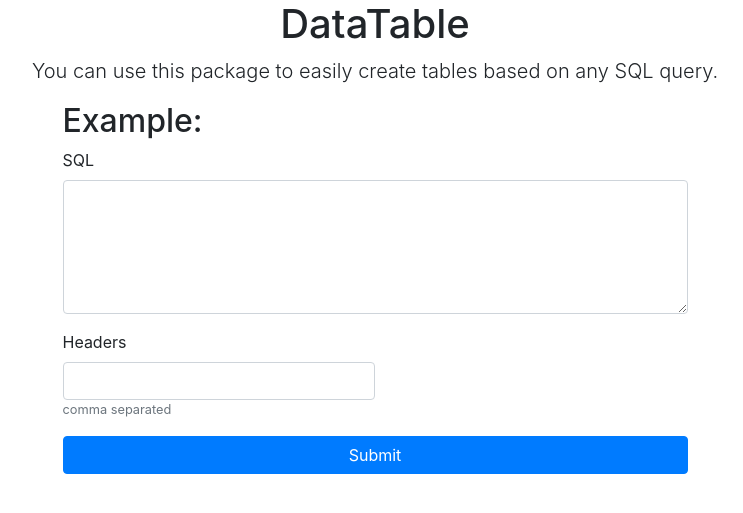
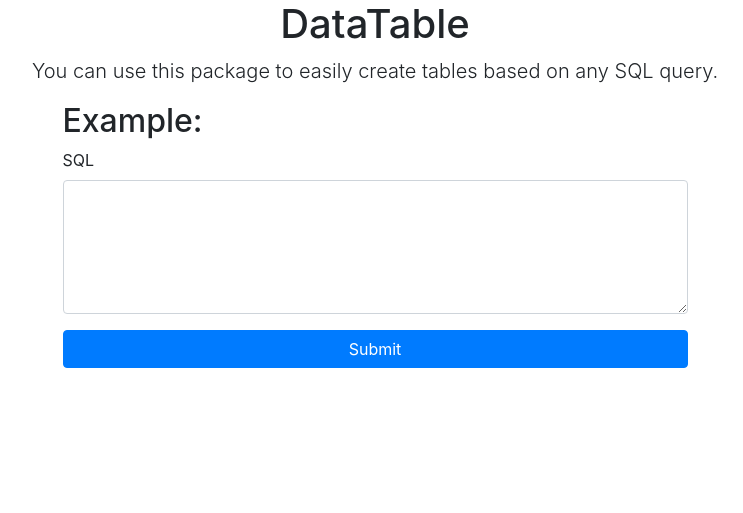
Before and after one commit to graydenshand/dataTable, a Flask app: template templates/base.html in a window 1280 px wide. Shown: the top 513 px of the page, without its empty margins (265-1008 px from the left). Run offline with Flask 2, Linux system fonts and the light colour scheme; the template is opened without the code that fills it, so the values that code supplies are empty; some libraries are stand-ins or nearby versions.

Commit message:
submit queries via GET for linking tables;

```diff
--- a/app.py
+++ b/app.py
@@ -13,20 +13,17 @@ db_uri = os.environ.get("DATABASE_URI")
 @app.route('/', methods=["GET", "POST"])
 def index():
 	if request.method == "GET":
-		x = DataTable(db_uri)
-		sql = "SELECT customer_id, first_name FROM customer LIMIT 5;"
-		headers = ['Customer ID', 'First Name']
-		x.makeTable(sql, css_id="first_test_table", headers=headers, width=8)
-		return render_template('base.html', table1=x)
-	elif request.method == "POST":
-		sql = request.form.get('sql')
-		if request.form.get('headers') != '':
-			headers = request.form.get('headers').split(", ")
+		if request.args.get('sql'):
+			sql = request.args.get('sql')
+			x = DataTable(db_uri)
+			x.makeTable(sql, css_id="first_test_table", width=8)
+			return render_template('base.html', table1=x)
 		else:
-			headers = None
-		x = DataTable(db_uri)
-		x.makeTable(sql, css_id="first_test_table", headers=headers, width=8)
-		return render_template('base.html', table1=x)
+			x = DataTable(db_uri)
+			sql = "SELECT customer_id, first_name FROM customer LIMIT 5;"
+			headers = ['Customer ID', 'First Name']
+			x.makeTable(sql, css_id="first_test_table", headers=headers, width=8)
+			return render_template('base.html', table1=x)
 
 if __name__ == "__main__":
-	app.run(debug=True, )
+	app.run(debug=True, port=3000)
--- a/templates/base.html
+++ b/templates/base.html
@@ -13,21 +13,12 @@
 		<div class="col-sm-6">
 			{% with table=table1 %}
 			<h2>Example:</h2>
-			<form method="POST" action="">
+			<form method="GET" action="">
 				<div class="form-group">
 					<label>SQL</label>
 					<textarea rows=5 class="form-control" name="sql">{{table.sql}}</textarea>
 				</div>
 
-				<div class="form-group">
-					<label>Headers</label>
-					{% if table.headers %}
-					<input type="text" class="form-control" name="headers" value="{{ ', '.join(table.headers) }}">
-					{% else %}
-					<input type="text" class="col-6 form-control" name="headers">
-					{% endif %}
-					<p class="small text-muted">comma separated</p>
-				</div>
 				<button type="submit" class="btn btn-primary col-12">Submit</button>
 			</form>
 			<br>
```
